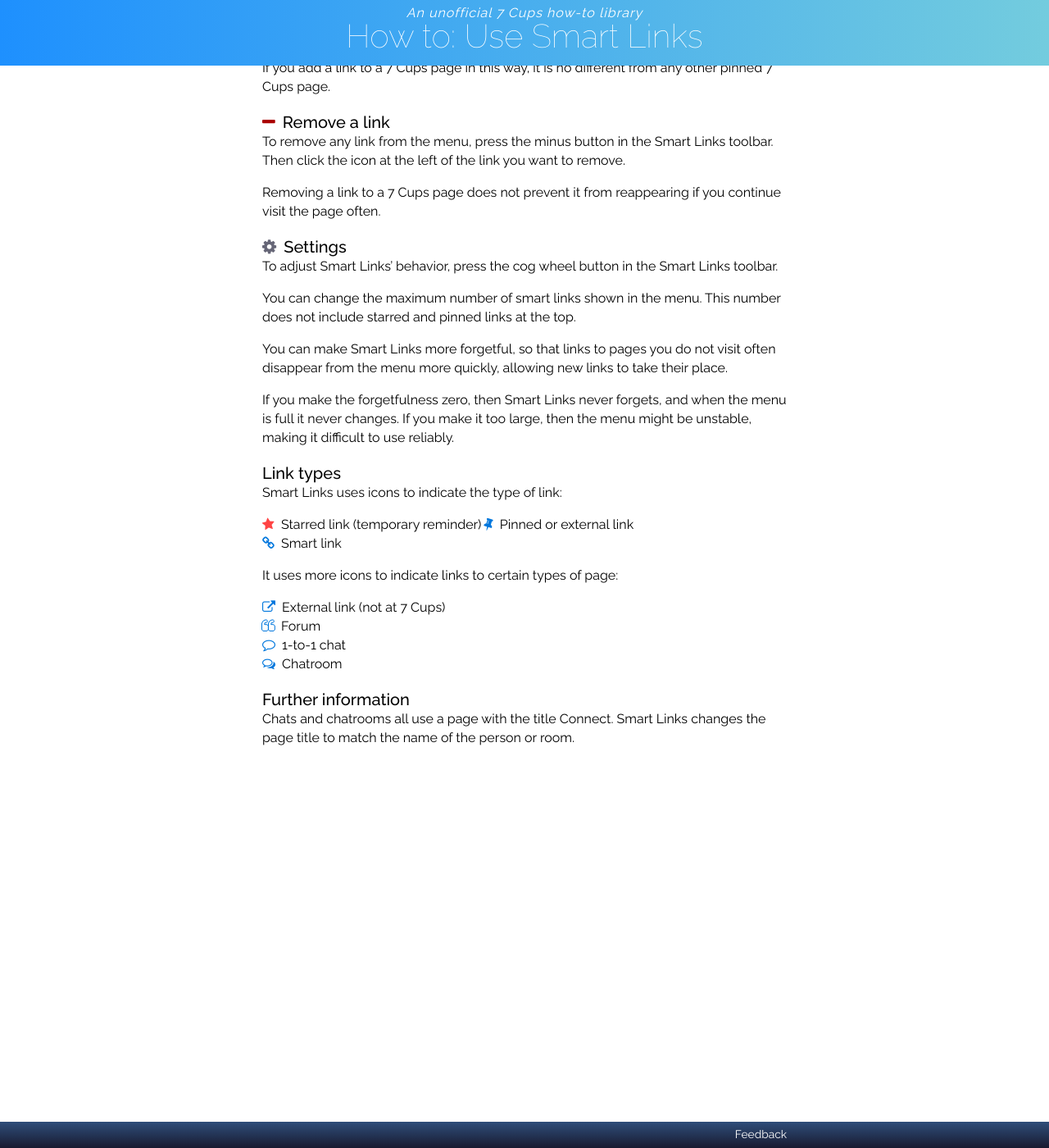
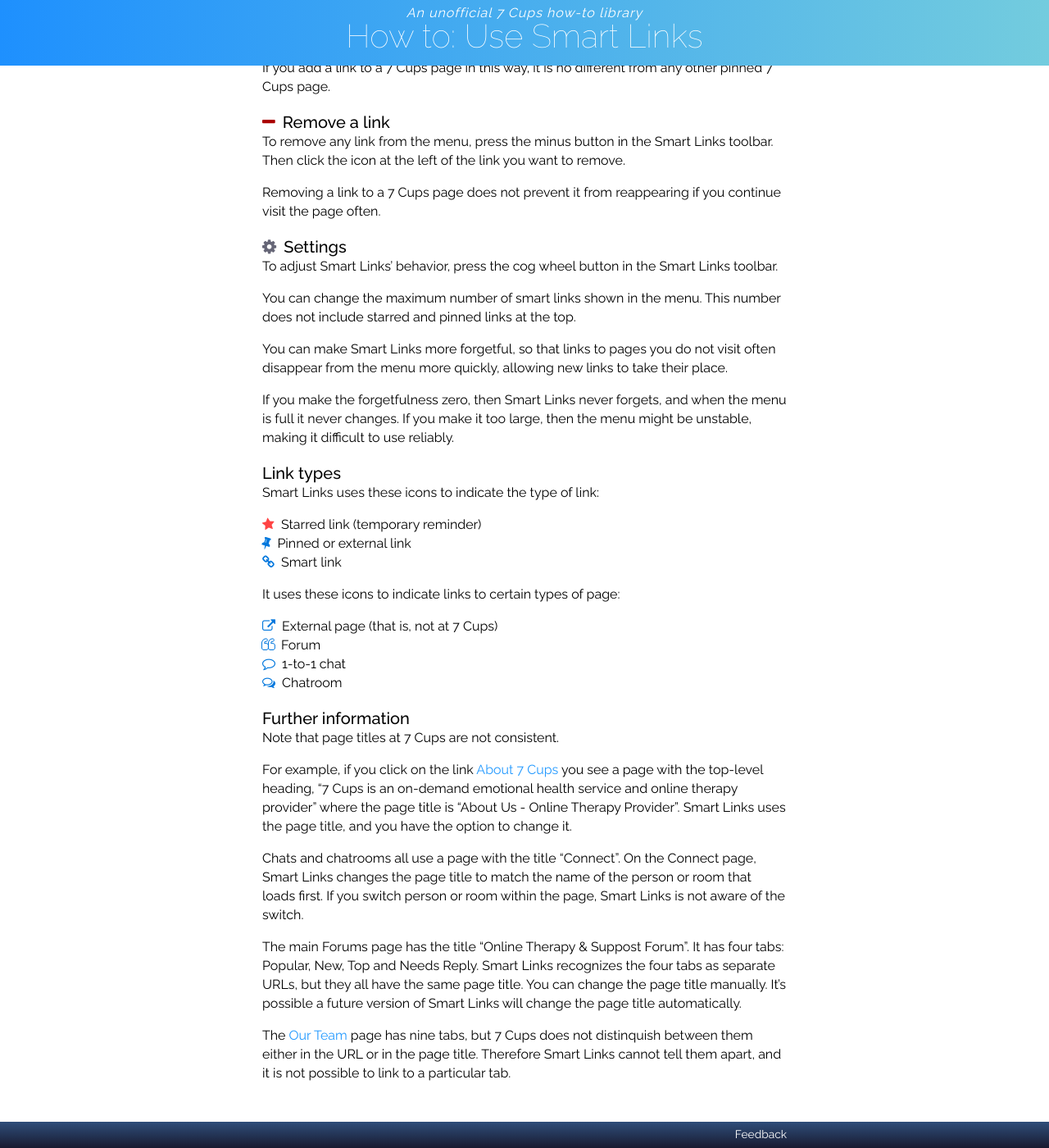
Before and after one commit to RarelyCharlie/rarelycharlie.github.io, a Jekyll site: the page built from _draft/links.md, in a window 1280 px wide and 1400 px high, scrolled down 1877 px. Shown: the whole window at 82% size. Built offline with Jekyll 4.4.1, drawn with Linux system fonts in a browser that asks for light colours.

Commit message:
further info

```diff
--- a/_draft/links.md
+++ b/_draft/links.md
@@ -92,20 +92,27 @@ If you make the forgetfulness zero, then Smart Links never forgets, and when the
 
 ### Link types
 
-Smart Links uses icons to indicate the type of link:
+Smart Links uses these icons to indicate the type of link:
 
-<i class="fa fa-star"></i> Starred link (temporary reminder)
+<i class="fa fa-star"></i> Starred link (temporary reminder)\\
 <i class="fa fa-thumb-tack blue"></i> Pinned or external link\\
 <i class="fa fa-link"></i> Smart link
 
-It uses more icons to indicate links to certain types of page:
+It uses these icons to indicate links to certain types of page:
 
-<i class="fa fa-external-link"></i> External link (not at 7 Cups)\\
+<i class="fa fa-external-link"></i> External page (that is, not at 7 Cups)\\
 <i class="fa fa-quote-left"></i> Forum\\
 <i class="fa fa-comment-o"></i> 1-to-1 chat\\
 <i class="fa fa-comments-o"></i> Chatroom
 
-
 ### Further information
 
-Chats and chatrooms all use a page with the title Connect. Smart Links changes the page title to match the name of the person or room.
+Note that page titles at 7 Cups are not consistent.
+
+For example, if you click on the link [About 7 Cups](https://www.7cups.com/about/) you see a page with the top-level heading, "7 Cups is an on-demand emotional health service and online therapy provider" where the page title is "About Us - Online Therapy Provider". Smart Links uses the page title, and you have the option to change it.
+
+Chats and chatrooms all use a page with the title "Connect". On the Connect page, Smart Links changes the page title to match the name of the person or room that loads first. If you switch person or room within the page, Smart Links is not aware of the switch.
+
+The main Forums page has the title "Online Therapy & Suppost Forum". It has four tabs: Popular, New, Top and Needs Reply. Smart Links recognizes the four tabs as separate URLs, but they all have the same page title. You can change the page title manually. It's possible a future version of Smart Links will change the page title automatically.
+
+The [Our Team](https://www.7cups.com/about/ourteam.php) page has nine tabs, but 7 Cups does not distinquish between them either in the URL or in the page title. Therefore Smart Links cannot tell them apart, and it is not possible to link to a particular tab.
```
